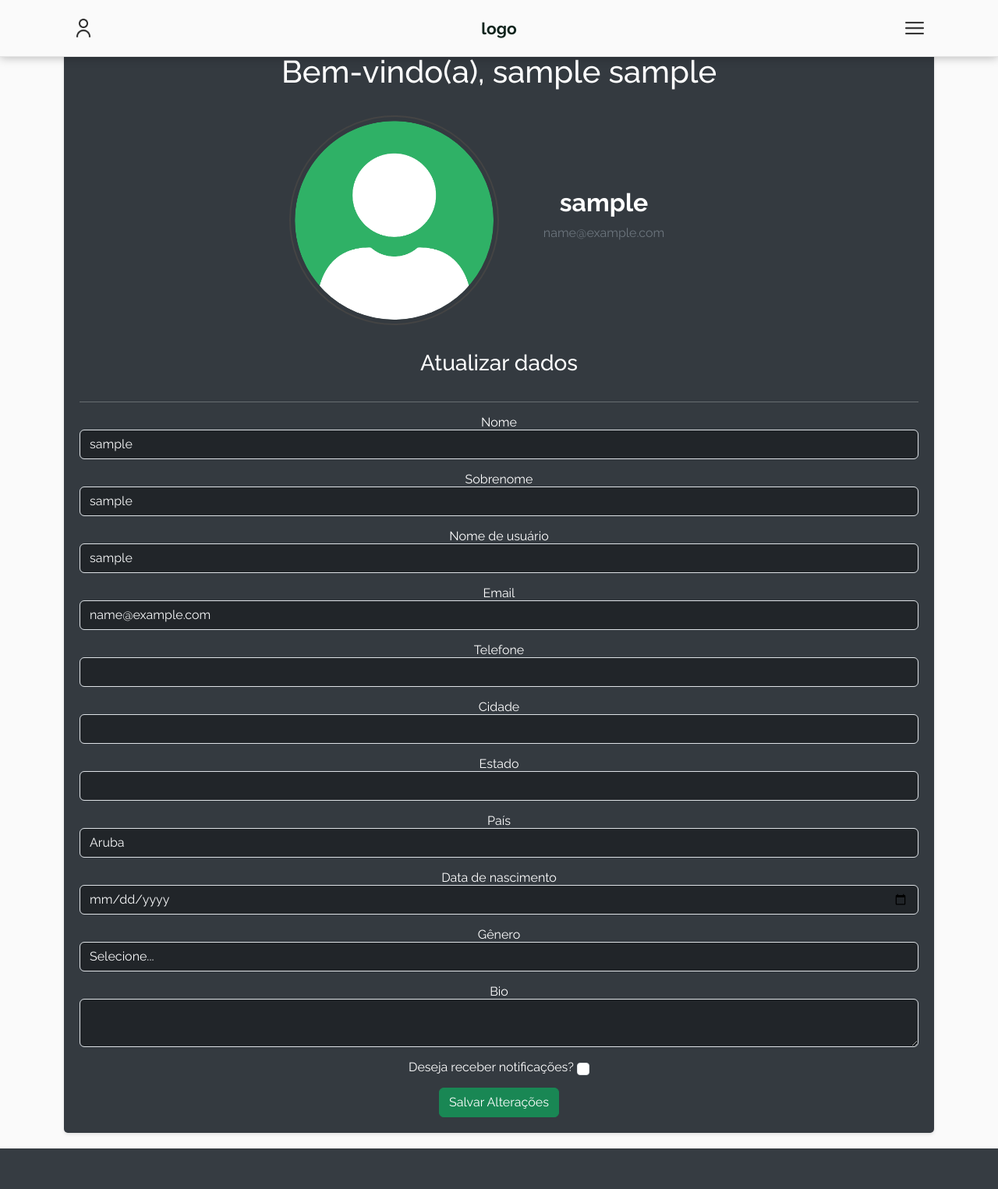
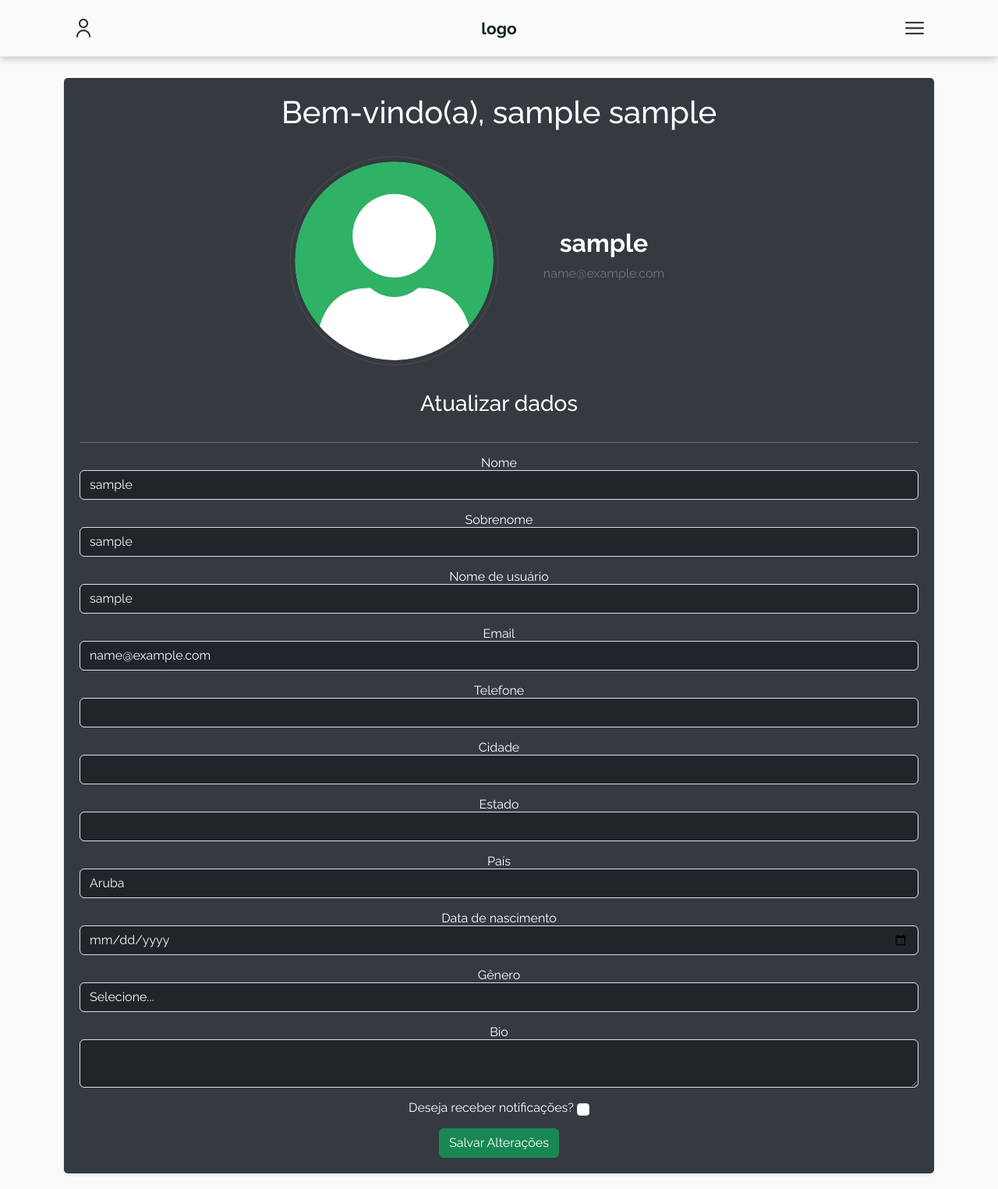
Before and after one commit to jvitor-alol/Saude-Solidaria, a Flask app: page /account in a window 1280 px wide. Shown: the whole page at 78% size. Before the commit the page ends 1473 px from the top, so only its background shows below. Run offline with Flask 3, Linux system fonts and the light colour scheme; the visitor is signed in with stand-in values (Sample User, id 1); some libraries are stand-ins or nearby versions.

Commit message:
`chore`: mudanças nos templates
- Add margin-top no container de account.html para melhor visualização.
- Add biblioteca Inputmask em base.html.

```diff
--- a/src/app/templates/account.html
+++ b/src/app/templates/account.html
@@ -1,5 +1,5 @@
 {% extends "base.html" %} {% block content %}
-<div class="container" style="margin-top: 3rem">
+<div class="container" style="margin-top: 100px">
   <div class="content-section">
     <h1 style="text-align: center; margin-bottom: 2rem">
       Bem-vindo(a), {{ current_user.nome }} {{ current_user.sobrenome }}
--- a/src/app/templates/base.html
+++ b/src/app/templates/base.html
@@ -147,12 +147,17 @@
 
     <!-- Bloco de conteúdo -->
     {% block content %} {%endblock content %}
-
+    <!-- Scripts -->
+    <!-- Bootstrap -->
     <script
       src="https://cdn.jsdelivr.net/npm/bootstrap@5.3.3/dist/js/bootstrap.bundle.min.js"
       integrity="sha384-YvpcrYf0tY3lHB60NNkmXc5s9fDVZLESaAA55NDzOxhy9GkcIdslK1eN7N6jIeHz"
       crossorigin="anonymous"
     ></script>
+    <!-- Biblioteca Inputmask -->
+    <script src="https://cdnjs.cloudflare.com/ajax/libs/jquery/3.6.0/jquery.min.js"></script>
+    <script src="https://cdnjs.cloudflare.com/ajax/libs/inputmask/5.0.7-beta.27/jquery.inputmask.min.js"></script>
+    <!-- Scripts customizados -->
     <script>
       type = "text/javascript";
       src = "{{ url_for('static', filename='js/scripts.js') }}";
```
